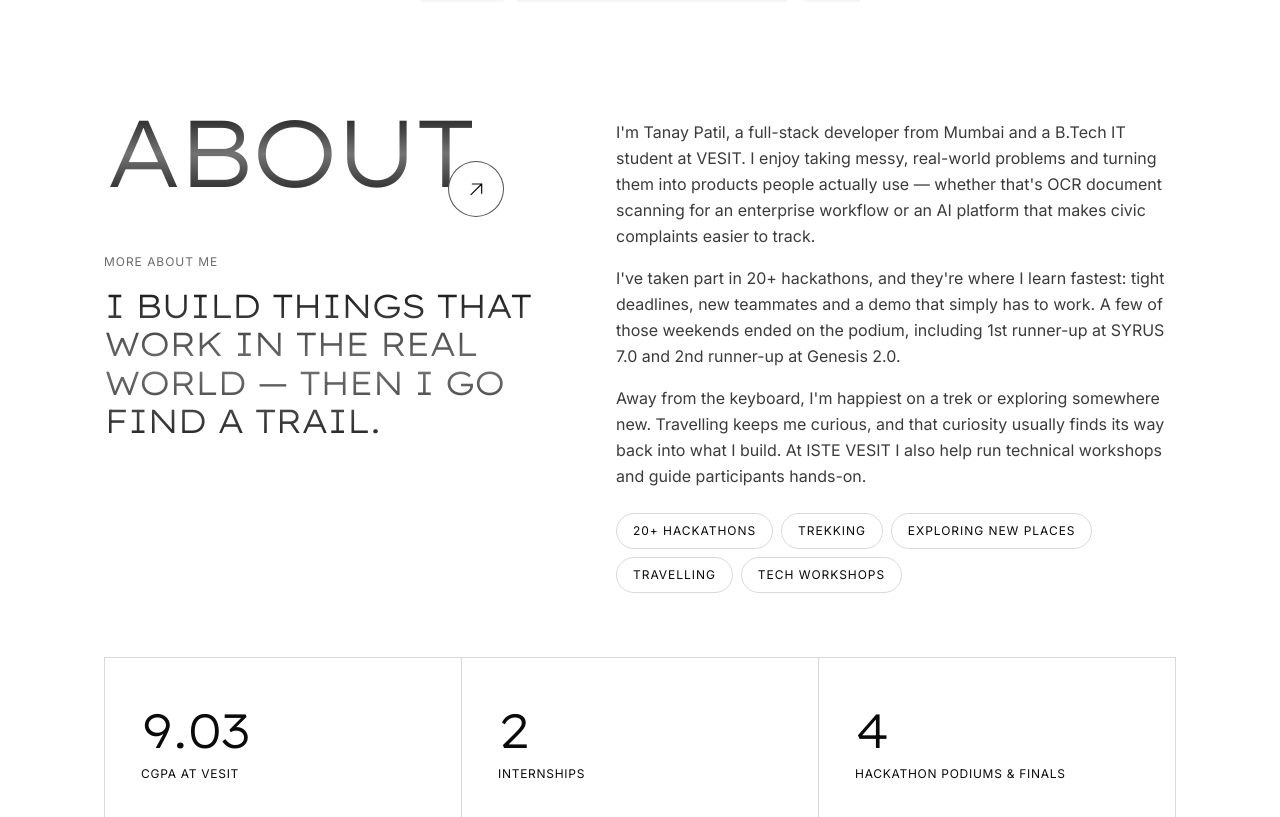
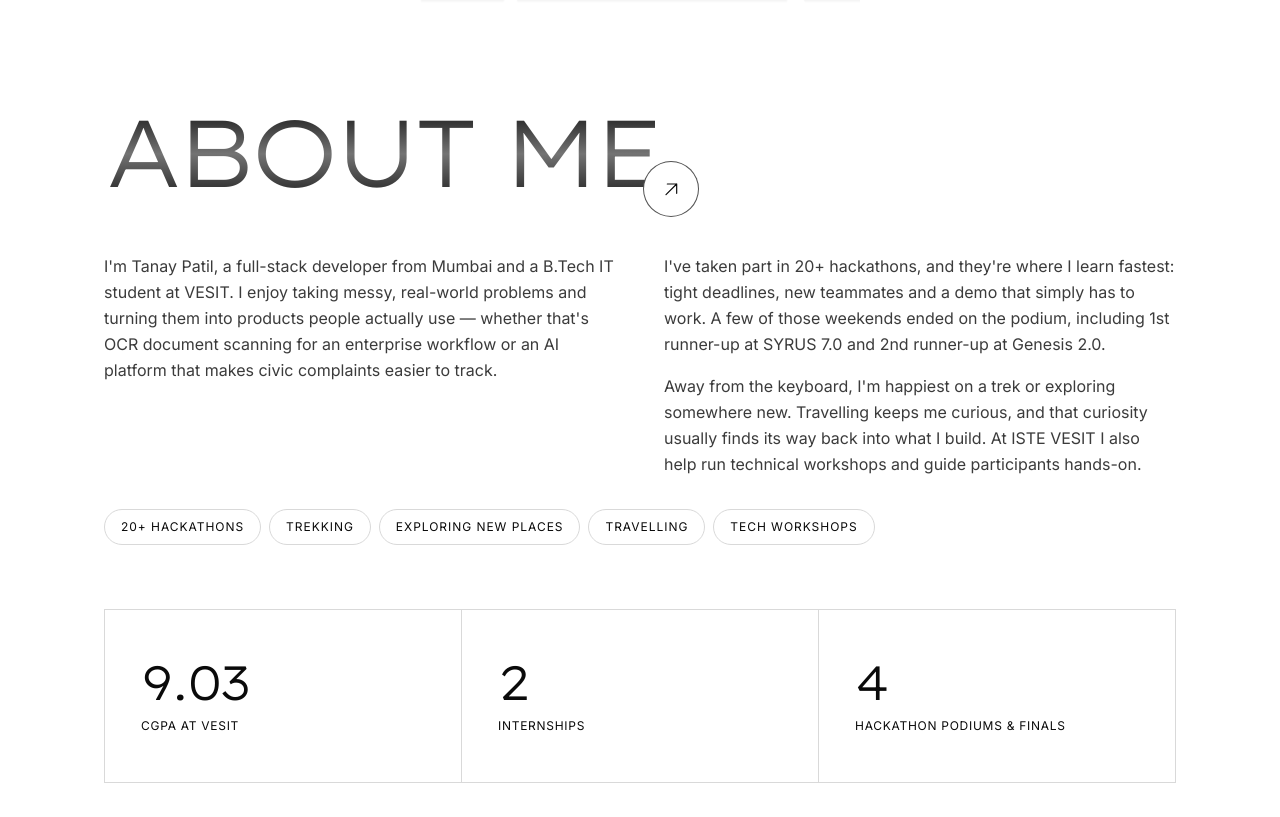
Before and after one commit to tanaygit0530/portfolio, a Next.js app: page / in a window 1280 px wide. Shown: the part 859-1676 px from the top of the page. Built offline with nearby package versions, Linux system fonts and the light colour scheme.

Commit message:
About: big ABOUT ME heading, drop sub-label and intro line, two-column bio

```diff
--- a/src/components/About.tsx
+++ b/src/components/About.tsx
@@ -7,9 +7,7 @@ export function About() {
   return (
     <section id="about" aria-labelledby="about-heading" className="py-12 md:py-20">
       <Container>
-        <div className="grid gap-10 md:grid-cols-[minmax(0,1fr)_minmax(0,1.25fr)] md:gap-16">
-          <Reveal className="md:sticky md:top-28 md:self-start">
-            <div className="relative w-fit">
+        <Reveal className="relative w-fit">
           <Display id="about-heading" className="text-[clamp(2.6rem,7.4vw,6rem)]">
             {about.heading}
           </Display>
@@ -17,21 +15,17 @@ export function About() {
             href="#projects"
             dir="up-right"
             label="Jump to featured projects"
-                className="absolute -bottom-3 -right-14 md:-bottom-5 md:-right-8"
+            className="absolute -bottom-3 -right-14 md:-bottom-5 md:-right-10"
           />
-            </div>
-            <p className="label mt-10 text-muted md:mt-14">{about.more.label}</p>
-            <p className="metal mt-4 max-w-[460px] font-display text-[clamp(1.35rem,2.6vw,2.25rem)] font-light uppercase leading-[1.15] tracking-[-0.06em]">
-              {about.more.intro}
-            </p>
         </Reveal>
-          <Reveal delay={0.1} className="md:pt-3">
-            <div className="space-y-4 text-[15px] leading-relaxed text-ink/80 md:text-base">
+
+        <Reveal delay={0.1} className="mt-10 md:mt-14">
+          <div className="gap-12 space-y-4 text-[15px] leading-relaxed text-ink/80 md:columns-2 md:text-base [&>p]:break-inside-avoid">
             {about.more.paragraphs.map((p) => (
               <p key={p}>{p}</p>
             ))}
           </div>
-            <ul className="mt-6 flex flex-wrap gap-2" aria-label="Interests">
+          <ul className="mt-8 flex flex-wrap gap-2" aria-label="Interests">
             {about.more.interests.map((i) => (
               <li key={i} className={`${pillBase} border-line`}>
                 {i}
@@ -39,7 +33,6 @@ export function About() {
             ))}
           </ul>
         </Reveal>
-        </div>
 
         <div className="mt-12 md:mt-16">
           <StatGrid items={about.stats} cols="grid-cols-3" />
--- a/src/data/content.ts
+++ b/src/data/content.ts
@@ -43,15 +43,13 @@ export const hero = {
 };
 
 export const about = {
-  heading: "About",
+  heading: "About me",
   stats: [
     { value: "9.03", label: "CGPA at VESIT" },
     { value: "2", label: "Internships" },
     { value: "4", label: "Hackathon podiums & finals" },
   ],
   more: {
-    label: "More about me",
-    intro: "I build things that work in the real world — then I go find a trail.",
     paragraphs: [
       "I'm Tanay Patil, a full-stack developer from Mumbai and a B.Tech IT student at VESIT. I enjoy taking messy, real-world problems and turning them into products people actually use — whether that's OCR document scanning for an enterprise workflow or an AI platform that makes civic complaints easier to track.",
       "I've taken part in 20+ hackathons, and they're where I learn fastest: tight deadlines, new teammates and a demo that simply has to work. A few of those weekends ended on the podium, including 1st runner-up at SYRUS 7.0 and 2nd runner-up at Genesis 2.0.",
```
Lines whose indentation alone changed are shown as unchanged.
